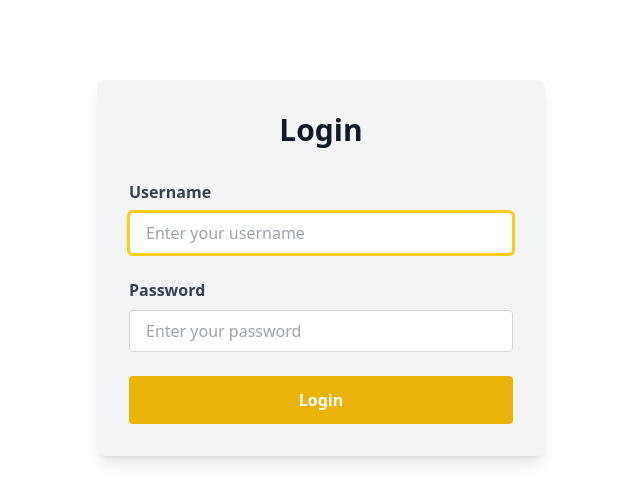
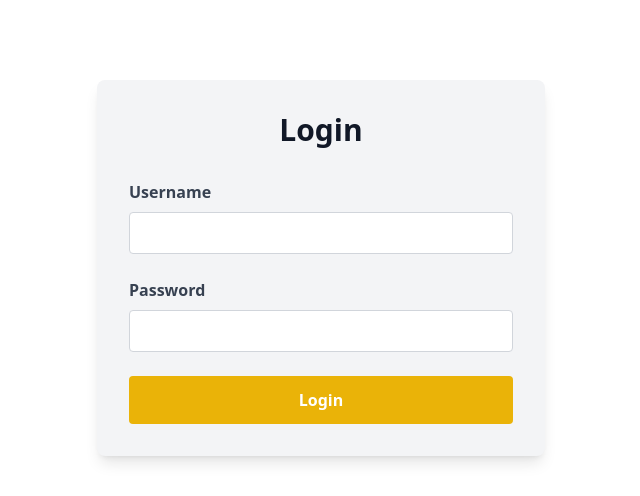
Before and after one commit to Naira98/e-commerce-django, a Django app: page /login/ in a window 1280 px wide. Shown: the part 60-556 px from the top of the page, without its empty margins (319-959 px from the left). Run offline with Django 5.2, Linux system fonts and the light colour scheme; some libraries are stand-ins or nearby versions.

Commit message:
remove placeholder from login

```diff
--- a/templates/auth/login.html
+++ b/templates/auth/login.html
@@ -24,9 +24,7 @@
         name="username"
         id="id_username"
         class="w-full px-4 py-2 border border-gray-300 rounded focus:outline-none focus:ring-2 focus:ring-yellow-400 focus:border-yellow-400"
-        placeholder="Enter your username"
         required
-        autofocus
       />
     </div>
 
@@ -37,7 +35,6 @@
         name="password"
         id="id_password"
         class="w-full px-4 py-2 border border-gray-300 rounded focus:outline-none focus:ring-2 focus:ring-yellow-400 focus:border-yellow-400"
-        placeholder="Enter your password"
         required
       />
     </div>
```
